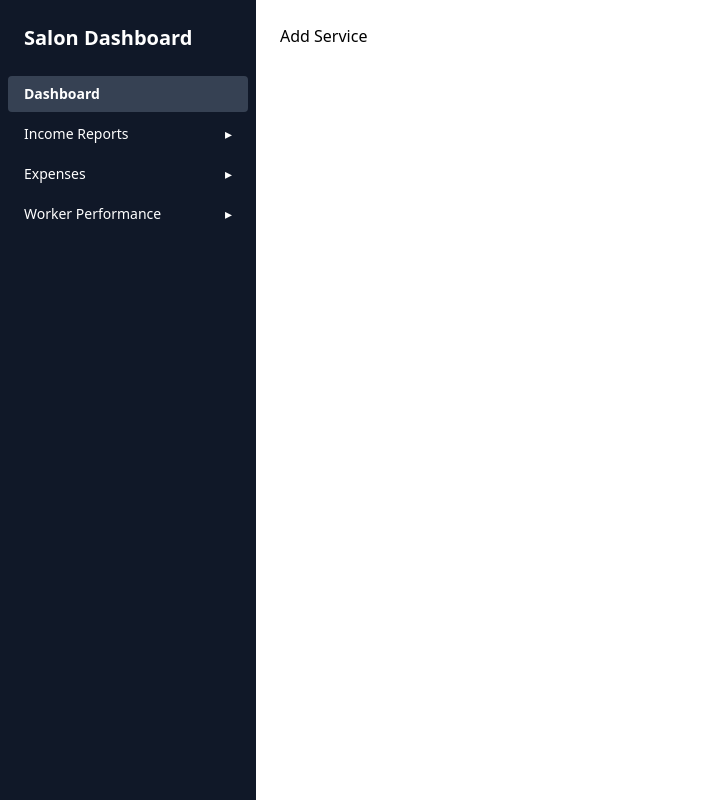
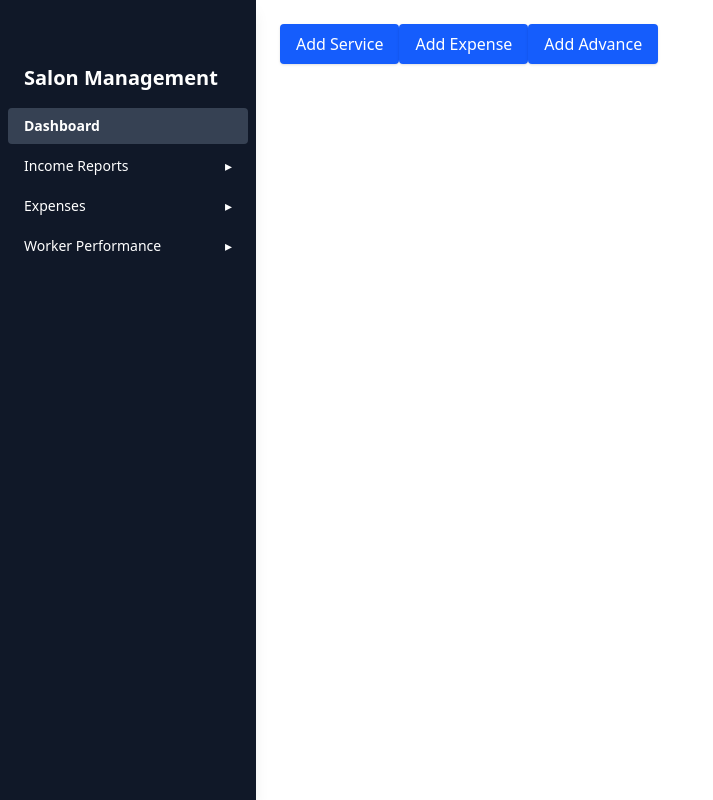
Before and after one commit to sizaro/salonmanagementsystem, a React (Vite) app in the folder frontend/: page / in a window 1280 px wide. Shown: the whole page, without its empty margins (0-713 px from the left). Built offline with nearby package versions, Linux system fonts and the light colour scheme.

Commit message:
humburger

```diff
--- a/frontend/src/App.jsx
+++ b/frontend/src/App.jsx
@@ -6,7 +6,7 @@ function App() {
   return (
     <div className="flex">
       <Sidebar />
-      <main className="flex-1 p-6 ml-64">
+      <main className="flex-1 p-6 pt-18 md:pt-6 md:ml-64">
         <Routes>
           <Route path="/" element={<Dashboard />} />
           {/* Placeholder routes */}
--- /dev/null
+++ b/frontend/src/components/AdvanceForm.jsx
@@ -0,0 +1,37 @@
+import { useState, useEffect } from 'react';
+
+export default function AdvanceForm({ onSubmit, onClose }) {
+  const [form, setForm] = useState({ employee: '', amount: '' });
+  const [employees, setEmployees] = useState([]);
+
+  useEffect(() => {
+    // Replace with real API call
+    setEmployees(['Jane', 'John', 'Sarah', 'Paul']);
+  }, []);
+
+  const handleChange = (e) => {
+    setForm({ ...form, [e.target.name]: e.target.value });
+  };
+
+  const handleSubmit = (e) => {
+    e.preventDefault();
+    onSubmit(form);
+  };
+
+  return (
+    <form onSubmit={handleSubmit} className="space-y-4">
+      <h2 className="text-xl font-bold">Give Advance</h2>
+      <select name="employee" onChange={handleChange} required>
+        <option value="">Select Employee</option>
+        {employees.map((emp, i) => (
+          <option key={i} value={emp}>{emp}</option>
+        ))}
+      </select>
+      <input type="number" name="amount" placeholder="Amount" onChange={handleChange} required />
+      <div className="flex gap-4">
+        <button type="submit" className="btn">Submit</button>
+        <button type="button" onClick={onClose} className="btn cancel">Cancel</button>
+      </div>
+    </form>
+  );
+}
--- /dev/null
+++ b/frontend/src/components/Button.jsx
@@ -0,0 +1,10 @@
+export default function Button({ onClick, children, className = '' }) {
+  return (
+    <button
+      onClick={onClick}
+      className={`px-4 py-2 bg-blue-600 text-white rounded hover:bg-blue-700 transition duration-200 shadow-sm ${className}`}
+    >
+      {children}
+    </button>
+  );
+}
--- /dev/null
+++ b/frontend/src/components/ExpenseForm.jsx
@@ -0,0 +1,26 @@
+import { useState } from 'react';
+
+export default function ExpenseForm({ onSubmit, onClose }) {
+  const [form, setForm] = useState({ name: '', amount: '' });
+
+  const handleChange = (e) => {
+    setForm({ ...form, [e.target.name]: e.target.value });
+  };
+
+  const handleSubmit = (e) => {
+    e.preventDefault();
+    onSubmit(form);
+  };
+
+  return (
+    <form onSubmit={handleSubmit} className="space-y-4">
+      <h2 className="text-xl font-bold">Add Expense</h2>
+      <input type="text" name="name" placeholder="Expense Name" onChange={handleChange} required />
+      <input type="number" name="amount" placeholder="Amount" onChange={handleChange} required />
+      <div className="flex gap-4">
+        <button type="submit" className="btn">Submit</button>
+        <button type="button" onClick={onClose} className="btn cancel">Cancel</button>
+      </div>
+    </form>
+  );
+}
--- a/frontend/src/components/Sidebar.jsx
+++ b/frontend/src/components/Sidebar.jsx
@@ -1,11 +1,13 @@
-import { useState } from 'react';
+import { useState, useRef, useEffect } from 'react';
 import { Link, useLocation } from 'react-router-dom';
 
 export default function Sidebar() {
+  const [menuOpen, setMenuOpen] = useState(false);
   const [incomeOpen, setIncomeOpen] = useState(false);
   const [expensesOpen, setExpensesOpen] = useState(false);
   const [workersOpen, setWorkersOpen] = useState(false);
 
+  const menuRef = useRef();
   const location = useLocation();
 
   const isActive = (path) => location.pathname === path;
@@ -15,26 +17,39 @@ export default function Sidebar() {
       isActive(path) ? 'bg-gray-700 font-semibold' : 'hover:bg-gray-700'
     }`;
 
+  // Close mobile menu on outside click
+  useEffect(() => {
+    const handleClickOutside = (e) => {
+      if (menuRef.current && !menuRef.current.contains(e.target)) {
+        setMenuOpen(false);
+      }
+    };
+    if (menuOpen) {
+      document.addEventListener('mousedown', handleClickOutside);
+    }
+    return () => {
+      document.removeEventListener('mousedown', handleClickOutside);
+    };
+  }, [menuOpen]);
+
   return (
-    <nav className="w-64 h-screen bg-gray-900 text-white fixed overflow-y-auto">
-      <div className="p-6 font-bold text-xl">Salon Dashboard</div>
+    <>
+      {/* Top Mobile Header */}
+      <div className="md:hidden bg-gray-900 p-4 flex justify-between  items-center text-white fixed top-0 left-0 right-0 z-50">
+        <span className="font-bold text-lg">Salon Management</span>
+        <button onClick={() => setMenuOpen(true)} className="text-2xl focus:outline-none">☰</button>
+      </div>
+
+      {/* Desktop Sidebar */}
+      <aside className="hidden md:flex w-64 h-screen bg-gray-900 text-white fixed top-0 left-0 flex-col shadow-lg pt-16">
+        <div className="px-6 font-bold text-xl mb-4">Salon Management</div>
         <ul className="space-y-1 px-2 text-sm">
+          <li><Link to="/" className={linkClass('/')}>Dashboard</Link></li>
 
-        {/* Dashboard */}
+          {/* Income */}
           <li>
-          <Link to="/" className={linkClass('/')}>
-            Dashboard
-          </Link>
-        </li>
-
-        {/* Income Reports */}
-        <li>
-          <div
-            className="px-4 py-2 rounded cursor-pointer hover:bg-gray-700 transition-colors flex justify-between"
-            onClick={() => setIncomeOpen(!incomeOpen)}
-          >
-            <span>Income Reports</span>
-            <span>{incomeOpen ? '▾' : '▸'}</span>
+            <div onClick={() => setIncomeOpen(!incomeOpen)} className="px-4 py-2 rounded cursor-pointer hover:bg-gray-700 flex justify-between">
+              <span>Income Reports</span><span>{incomeOpen ? '▾' : '▸'}</span>
             </div>
             {incomeOpen && (
               <ul className="ml-4 space-y-1 mt-1">
@@ -47,12 +62,8 @@ export default function Sidebar() {
 
           {/* Expenses */}
           <li>
-          <div
-            className="px-4 py-2 rounded cursor-pointer hover:bg-gray-700 transition-colors flex justify-between"
-            onClick={() => setExpensesOpen(!expensesOpen)}
-          >
-            <span>Expenses</span>
-            <span>{expensesOpen ? '▾' : '▸'}</span>
+            <div onClick={() => setExpensesOpen(!expensesOpen)} className="px-4 py-2 rounded cursor-pointer hover:bg-gray-700 flex justify-between">
+              <span>Expenses</span><span>{expensesOpen ? '▾' : '▸'}</span>
             </div>
             {expensesOpen && (
               <ul className="ml-4 space-y-1 mt-1">
@@ -63,14 +74,10 @@ export default function Sidebar() {
             )}
           </li>
 
-        {/* Worker Performance */}
+          {/* Workers */}
           <li>
-          <div
-            className="px-4 py-2 rounded cursor-pointer hover:bg-gray-700 transition-colors flex justify-between"
-            onClick={() => setWorkersOpen(!workersOpen)}
-          >
-            <span>Worker Performance</span>
-            <span>{workersOpen ? '▾' : '▸'}</span>
+            <div onClick={() => setWorkersOpen(!workersOpen)} className="px-4 py-2 rounded cursor-pointer hover:bg-gray-700 flex justify-between">
+              <span>Worker Performance</span><span>{workersOpen ? '▾' : '▸'}</span>
             </div>
             {workersOpen && (
               <ul className="ml-4 space-y-1 mt-1">
@@ -81,6 +88,69 @@ export default function Sidebar() {
             )}
           </li>
         </ul>
-    </nav>
+      </aside>
+
+      {/* Mobile Slide-Out Menu */}
+      <div
+        ref={menuRef}
+        className={`fixed top-0 left-0 h-full w-full bg-gray-900 text-white z-50 transform transition-transform duration-300 pt-16 px-4 sm:hidden ${
+          menuOpen ? 'translate-x-0' : '-translate-x-full'
+        }`}
+      >
+        {/* Close button */}
+        <button
+          onClick={() => setMenuOpen(false)}
+          className="absolute top-4 right-4 text-xl focus:outline-none"
+        >
+          ✕
+        </button>
+
+        <ul className="space-y-1 mt-6 text-sm">
+          <li><Link to="/" onClick={() => setMenuOpen(false)} className={linkClass('/')}>Dashboard</Link></li>
+
+          {/* Income */}
+          <li>
+            <div onClick={() => setIncomeOpen(!incomeOpen)} className="px-4 py-2 rounded cursor-pointer hover:bg-gray-700 flex justify-between">
+              <span>Income Reports</span><span>{incomeOpen ? '▾' : '▸'}</span>
+            </div>
+            {incomeOpen && (
+              <ul className="ml-4 space-y-1 mt-1">
+                <li><Link to="/reports/daily" onClick={() => setMenuOpen(false)} className={linkClass('/reports/daily')}>Daily</Link></li>
+                <li><Link to="/reports/weekly" onClick={() => setMenuOpen(false)} className={linkClass('/reports/weekly')}>Weekly</Link></li>
+                <li><Link to="/reports/monthly" onClick={() => setMenuOpen(false)} className={linkClass('/reports/monthly')}>Monthly</Link></li>
+              </ul>
+            )}
+          </li>
+
+          {/* Expenses */}
+          <li>
+            <div onClick={() => setExpensesOpen(!expensesOpen)} className="px-4 py-2 rounded cursor-pointer hover:bg-gray-700 flex justify-between">
+              <span>Expenses</span><span>{expensesOpen ? '▾' : '▸'}</span>
+            </div>
+            {expensesOpen && (
+              <ul className="ml-4 space-y-1 mt-1">
+                <li><Link to="/expenses/daily" onClick={() => setMenuOpen(false)} className={linkClass('/expenses/daily')}>Daily</Link></li>
+                <li><Link to="/expenses/weekly" onClick={() => setMenuOpen(false)} className={linkClass('/expenses/weekly')}>Weekly</Link></li>
+                <li><Link to="/expenses/monthly" onClick={() => setMenuOpen(false)} className={linkClass('/expenses/monthly')}>Monthly</Link></li>
+              </ul>
+            )}
+          </li>
+
+          {/* Workers */}
+          <li>
+            <div onClick={() => setWorkersOpen(!workersOpen)} className="px-4 py-2 rounded cursor-pointer hover:bg-gray-700 flex justify-between">
+              <span>Worker Performance</span><span>{workersOpen ? '▾' : '▸'}</span>
+            </div>
+            {workersOpen && (
+              <ul className="ml-4 space-y-1 mt-1">
+                <li><Link to="/workers/daily" onClick={() => setMenuOpen(false)} className={linkClass('/workers/daily')}>Daily</Link></li>
+                <li><Link to="/workers/weekly" onClick={() => setMenuOpen(false)} className={linkClass('/workers/weekly')}>Weekly</Link></li>
+                <li><Link to="/workers/monthly" onClick={() => setMenuOpen(false)} className={linkClass('/workers/monthly')}>Monthly</Link></li>
+              </ul>
+            )}
+          </li>
+        </ul>
+      </div>
+    </>
   );
 }
--- a/frontend/src/pages/Dashboard.jsx
+++ b/frontend/src/pages/Dashboard.jsx
@@ -1,26 +1,54 @@
 import { useState } from 'react';
 import Modal from '../components/Modal';
 import ServiceForm from '../components/ServiceForm';
+import ExpenseForm from '../components/ExpenseForm';
+import AdvanceForm from '../components/AdvanceForm';
+import Button from '../components/Button';
 import axios from 'axios';
 
 export default function Dashboard() {
-  const [showModal, setShowModal] = useState(false);
+  const [modalType, setModalType] = useState(null); // 'service' | 'expense' | 'advance'
+
+  const closeModal = () => setModalType(null);
 
   const handleService = async (formData) => {
     try {
-      await axios.post('/api/services', formData);
-      setShowModal(false);
+      await axios.post('http://localhost:5500/api/services', formData);
+      closeModal();
     } catch (err) {
       console.error('Failed to submit service', err);
     }
   };
 
+  const handleExpense = async (formData) => {
+    try {
+      await axios.post('http://localhost:5500/api/expenses', formData);
+      closeModal();
+    } catch (err) {
+      console.error('Failed to submit expense', err);
+    }
+  };
+
+  const handleAdvance = async (formData) => {
+    try {
+      await axios.post('http://localhost:5500/api/advances', formData);
+      closeModal();
+    } catch (err) {
+      console.error('Failed to submit advance', err);
+    }
+  };
+
   return (
-    <>
-      <button onClick={() => setShowModal(true)}>Add Service</button>
-      <Modal isOpen={showModal} onClose={() => setShowModal(false)}>
-        <ServiceForm onSubmit={handleService} onClose={() => setShowModal(false)} />
+    <div className="space-y-10">
+      <Button onClick={() => setModalType('service')}>Add Service</Button>
+      <Button onClick={() => setModalType('expense')}>Add Expense</Button>
+      <Button onClick={() => setModalType('advance')}>Add Advance</Button>
+
+      <Modal isOpen={modalType !== null} onClose={closeModal}>
+        {modalType === 'service' && <ServiceForm onSubmit={handleService} onClose={closeModal} />}
+        {modalType === 'expense' && <ExpenseForm onSubmit={handleExpense} onClose={closeModal} />}
+        {modalType === 'advance' && <AdvanceForm onSubmit={handleAdvance} onClose={closeModal} />}
       </Modal>
-    </>
+    </div>
   );
 }
```
Also changed, not shown: 1 other file (tests, documents, lock files or other folders). Lines whose indentation alone changed are shown as unchanged.
